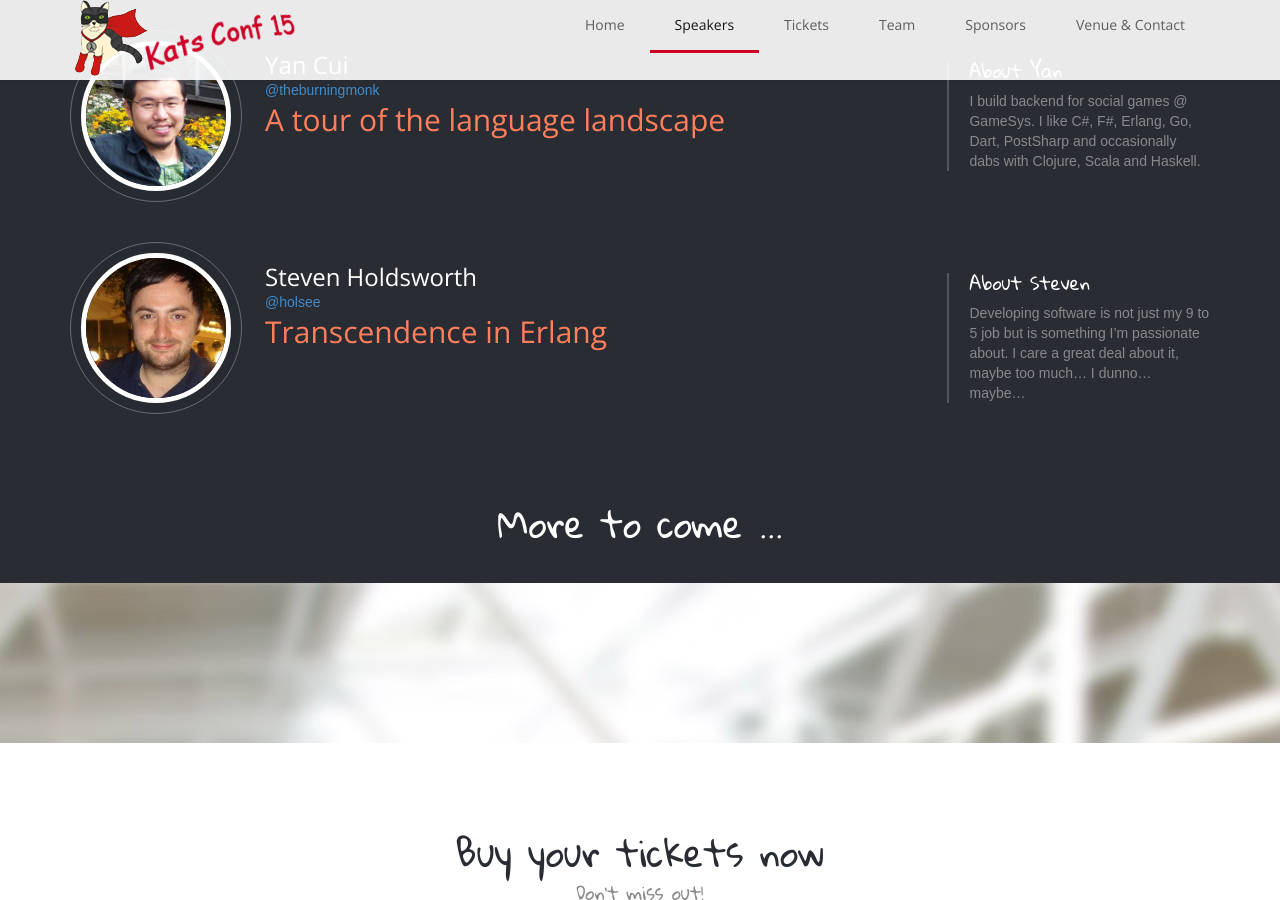
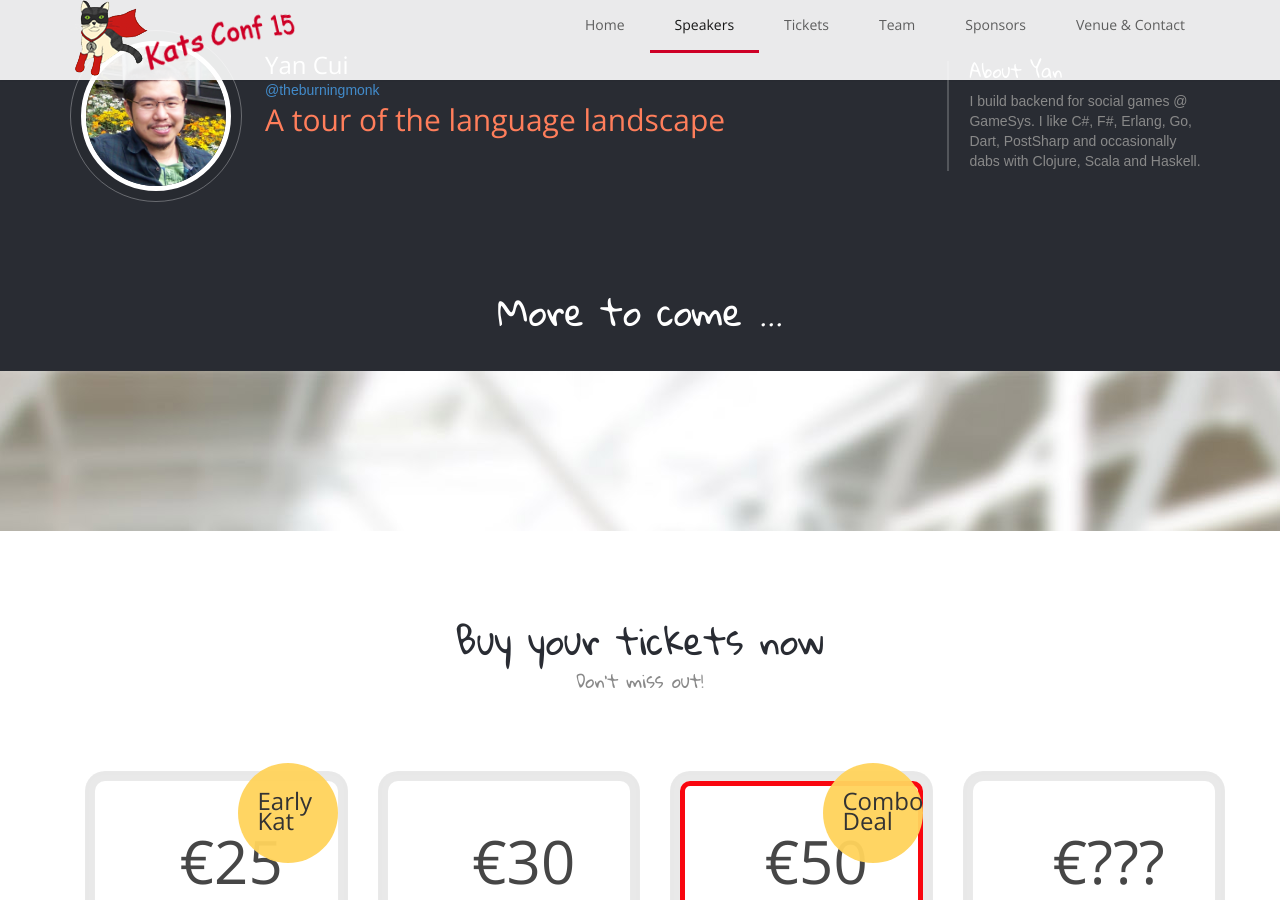
Before and after one commit to aidanf/functional-kats-conf, a Jekyll site: the page index.html, which Jekyll copies as it is, in a window 1280 px wide and 900 px high, scrolled down 2881 px. Built offline with Jekyll 4.4.1, drawn with Linux system fonts in a browser that asks for light colours; nearby versions of some CDN libraries; library files that are not in the unit come from our copies; Markdown is read by kramdown in place of the engine named in the settings.

Commit message:
Removing Steven's bio until he sends one of his choosing.

```diff
--- a/index.html
+++ b/index.html
@@ -459,35 +459,6 @@
 
                                 <p>
                                     I build backend for social games @ GameSys. I like C#, F#, Erlang, Go, Dart, PostSharp and occasionally dabs with Clojure, Scala and Haskell.
-                                </p>
-                            </div><!-- /.about -->
-                        </div><!-- /.col-md-3 -->
-                    </div><!-- /.speaker -->
-
-                    <div class="row speaker">
-                        <div class="col-sm-2">
-                            <div class="outer-border item">
-                                <div class="middle-border">
-                                    <img src="assets/pictures/steven.jpg" class="img-circle inner-border">
-                                </div>
-                            </div>
-                        </div><!-- /.col-md-2 -->
-
-                        <div class="col-sm-7">
-                            <p class="name">Steven Holdsworth</p>
-                            <p class="company"><a href="https://twitter.com/holsee" target="_blank">@holsee</a></p>
-                            <p class="talk-title">Transcendence in Erlang</p>
-                            <p class="time"><!-- <span class="time-start">08:00</span> - 08:45 --></p>
-                        </div><!-- /.col-md-7 -->
-
-                        <hr>
-
-                        <div class="col-sm-3">
-                            <div class="about">
-                                <h4>About Steven</h4>
-
-                                <p>
-                                    Developing software is not just my 9 to 5 job but is something I’m passionate about. I care a great deal about it, maybe too much… I dunno… maybe…
                                 </p>
                             </div><!-- /.about -->
                         </div><!-- /.col-md-3 -->
```
Also changed, not shown: assets/pictures/steven.jpg (deleted).
